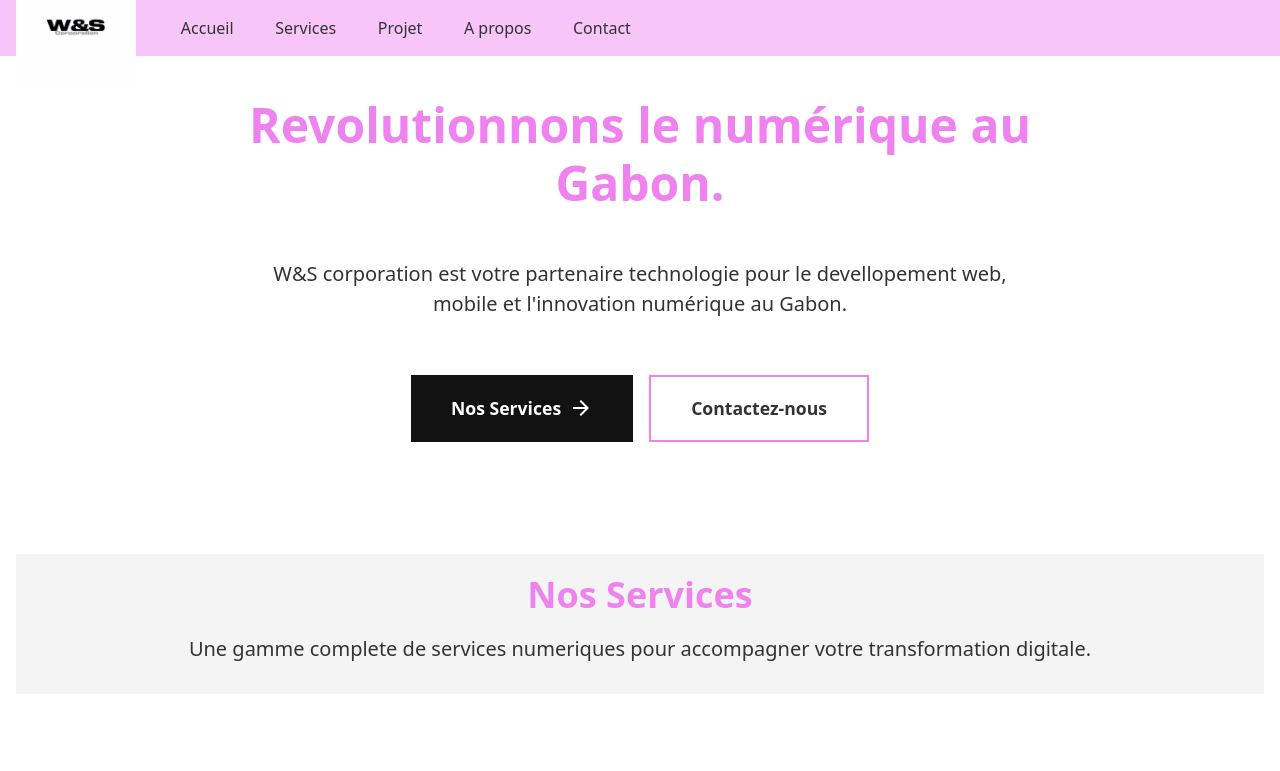
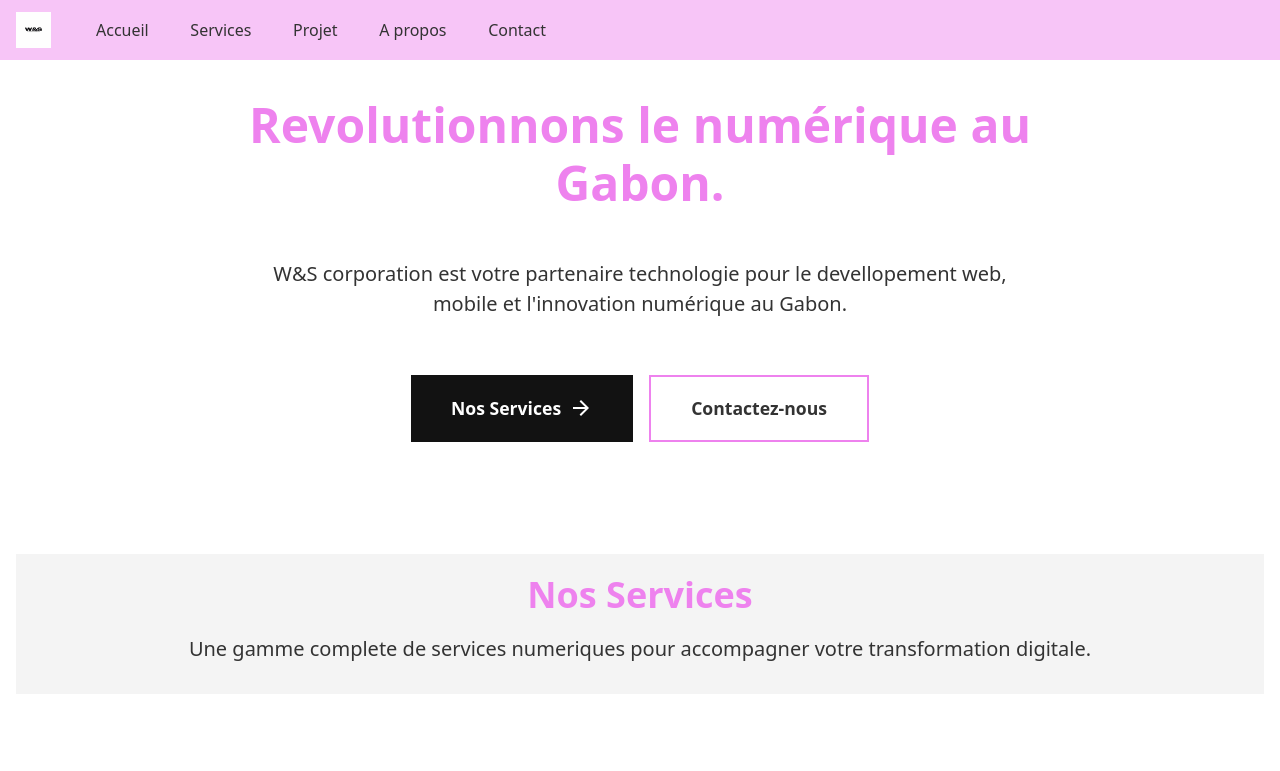
Before and after one commit to Ggboykxz/ws, a plain HTML site: page index.html in a window 1280 px wide. Shown: the top 771 px of the page. Drawn offline with Linux system fonts and the light colour scheme.

Commit message:
Update style.css

```diff
--- a/style.css
+++ b/style.css
@@ -72,24 +72,26 @@ header {
     display: flex;
     justify-content: left;
     align-items: center;
-    gap: 2rem; /* Réduction de l'écart entre les éléments */
-    padding: 0.5rem 1rem; /* Réduction du padding vertical et horizontal */
+    gap: 2rem; /* Espace entre le logo et les éléments de navigation */
+    padding: 0.5rem 1rem; /* Padding réduit pour un header plus compact */
     background-color: rgba(238, 130, 238, 0.462);
     color: var(--dark-clr-1);
     z-index: 100;
     backdrop-filter: blur(20px);
+    height: 60px; /* Hauteur fixe du header */
 }
 
 #logo-container {
-    max-height: 40px; /* Réduction de la hauteur maximale du logo */
+    height: 100%; /* Le conteneur prend toute la hauteur du header */
     display: flex;
-    align-items: center;
+    align-items: center; /* Centre verticalement le logo dans le conteneur */
 }
 
 #logo-container img {
-    max-width: 120px; /* Réduction de la largeur maximale du logo */
-    max-height: 100%;
-    height: auto;
+    max-width: 120px; /* Largeur maximale du logo */
+    max-height: 80%; /* Hauteur maximale du logo (80% de la hauteur du conteneur) */
+    height: auto; /* La hauteur s'ajuste automatiquement en fonction de la largeur */
+    object-fit: contain; /* Assure que l'image est entièrement visible dans son conteneur */
 }
 
 #nav-menu {
```
